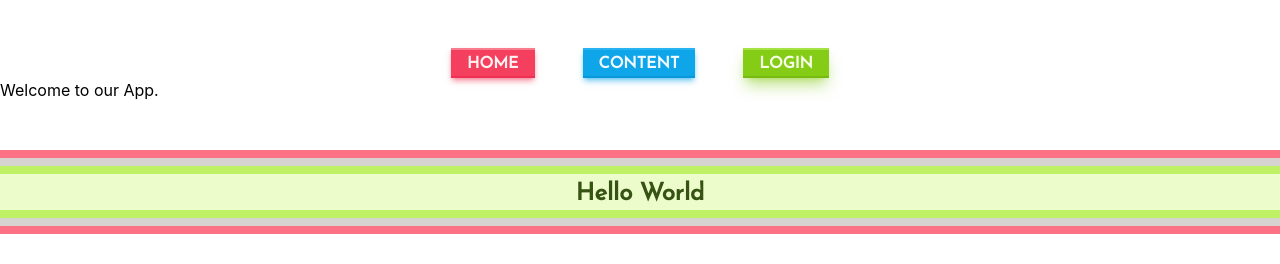
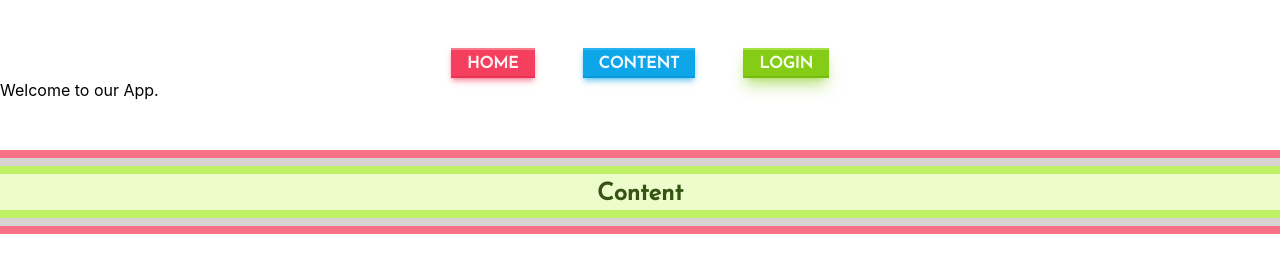
Before and after one commit to stujmar/pwa-playground, a React (Create React App) app: page /content in a window 1280 px wide. Shown: the top 264 px of the page. Built offline with nearby package versions, Linux system fonts and the light colour scheme.

Commit message:
[sm] made the HelloBar show a passed prop message vs being hard coded

```diff
--- a/src/components/HelloBar.js
+++ b/src/components/HelloBar.js
@@ -1,12 +1,12 @@
 import React from 'react';
 
-const HelloBar = () => {
+const HelloBar = ({ message }) => {
   return (
     <div className="text-center text-2xl font-bold">
       <div className="w-full border-b-8 border-rose-400"></div>
       <div className="w-full border-b-8 border-stone-300"></div>
       <div className="w-full border-b-8 border-lime-300"></div>
-      <div className="bg-lime-100 josefin pt-1 text-lime-900">Hello World</div>
+      <div className="bg-lime-100 josefin pt-1 text-lime-900">{message}</div>
       <div className="w-full border-b-8 border-lime-300"></div>
       <div className="w-full border-b-8 border-stone-300"></div>
       <div className="w-full border-b-8 border-rose-400"></div>
--- a/src/components/pages/Content.js
+++ b/src/components/pages/Content.js
@@ -7,7 +7,7 @@ import HelloBeam from '../HelloBeam';
 const Content = () => {
   return (
     <div className="pt-12">
-      <HelloBar />
+      <HelloBar message="Content" />
       <div className="flex justify-around items-start">
         {/* <HelloBeam /> */}
         <div className="flex flex-col items-center">
```
